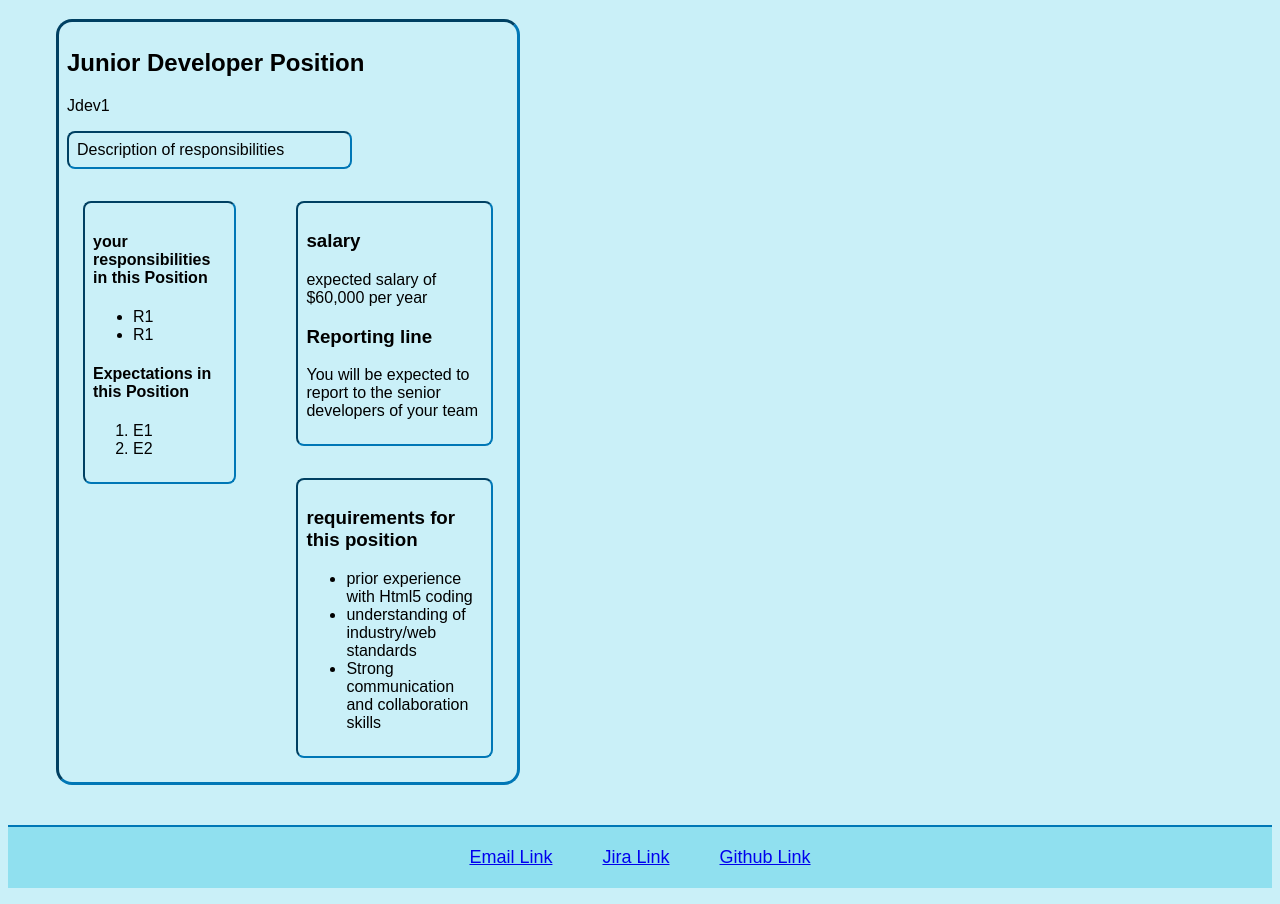
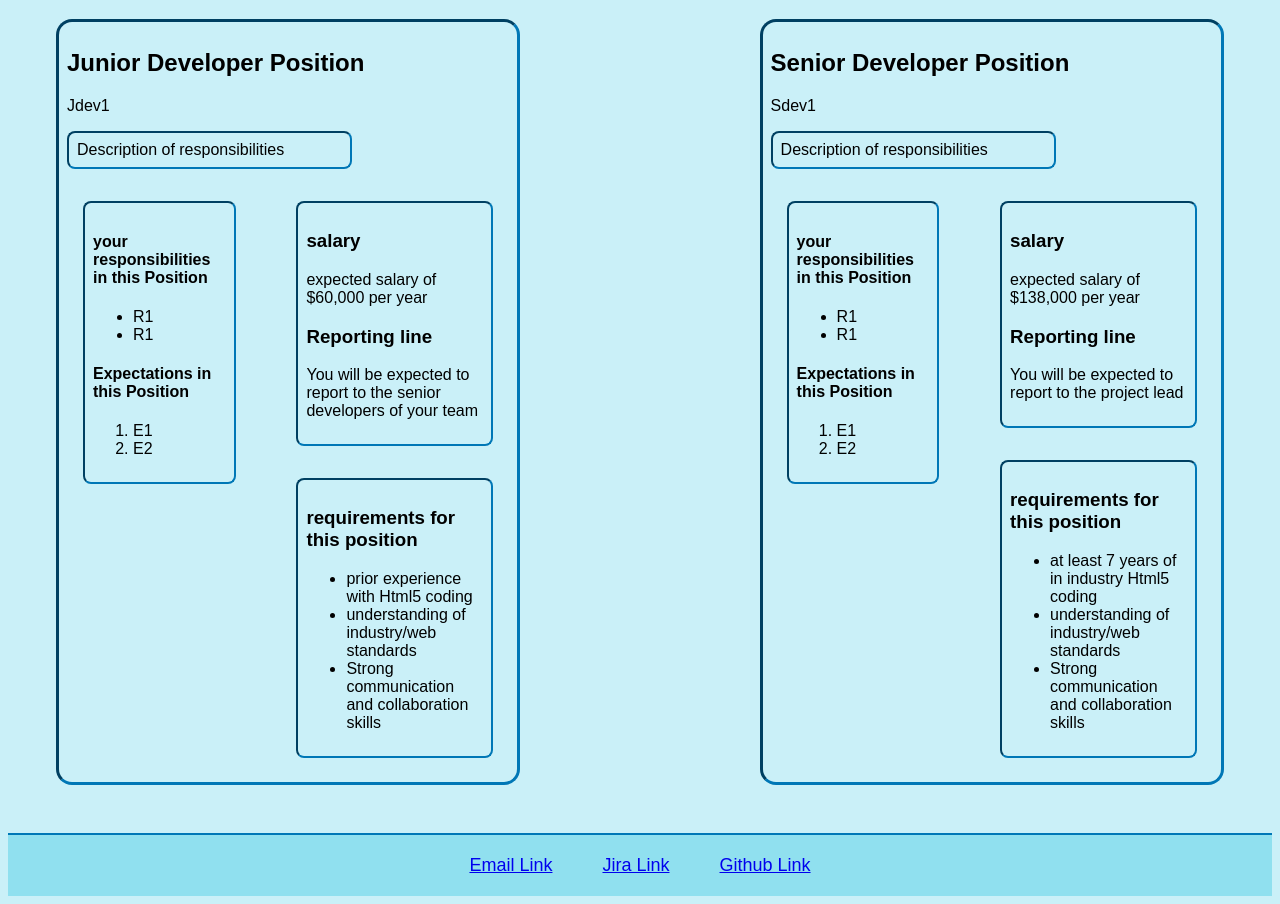
Before and after one commit to 106520313/EdTechProject, a plain HTML site: page pages/jobs.html in a window 1280 px wide. Shown: the part 337-1241 px from the top of the page. Drawn offline with Linux system fonts and the light colour scheme.

Commit message:
updated formatting to allow multiple elements to sit on the jobs page whilst maintaining style

```diff
--- a/pages/jobs.html
+++ b/pages/jobs.html
@@ -37,19 +37,19 @@ Description: ___
 
     <h1>BookSmart Digital</h1>
 
-    <section id="Jdev1_box">
+    <section id="Jdev_box">
         <h2>Junior Developer Position</h2>
         <aside>Jdev1</aside>
-        <p id="Jdev1_desc">Description of responsibilities</p>
+        <p id="dev_desc">Description of responsibilities</p>
 
-        <section id="Jdev1_sal">
+        <section id="dev_sal">
             <h3>salary</h3>
             <p>expected salary of $60,000 per year</p>
             <h3>Reporting line</h3>
             <p>You will be expected to report to the senior developers of your team</p>
         </section>
 
-        <section id="Jdev1_WF">
+        <section id="dev_WF">
             <h4>your responsibilities in this Position</h4>
             <ul>
                 <li>R1</li>
@@ -63,7 +63,7 @@ Description: ___
         </section>
 
 
-        <section id="Jdev1_req">
+        <section id="dev_req">
             <h3>requirements for this position</h3>
             <ul>
                 <li>prior experience with Html5 coding</li>
@@ -73,6 +73,43 @@ Description: ___
         </section>
     </section>
 
+    <section id="Sdev_box">
+        <h2>Senior Developer Position</h2>
+        <aside>Sdev1</aside>
+        <p id="dev_desc">Description of responsibilities</p>
+
+        <section id="dev_sal">
+            <h3>salary</h3>
+            <p>expected salary of $138,000 per year</p>
+            <h3>Reporting line</h3>
+            <p>You will be expected to report to the project lead</p>
+        </section>
+
+        <section id="dev_WF">
+            <h4>your responsibilities in this Position</h4>
+            <ul>
+                <li>R1</li>
+                <li>R1</li>
+            </ul>
+            <h4>Expectations in this Position</h4>
+            <ol>
+                <li>E1</li>
+                <li>E2</li>
+            </ol>
+        </section>
+
+
+        <section id="dev_req">
+            <h3>requirements for this position</h3>
+            <ul>
+                <li>at least 7 years of in industry Html5 coding</li>
+                <li>understanding of industry/web standards</li>
+                <li>Strong communication and collaboration skills</li>
+            </ul>
+        </section>
+    </section>
+
+
     <footer>
         <a href="mailto:info@edtech.com">Email Link</a>
         <a href="https://connortaylor623.atlassian.net/jira/software/projects/GGEP/summary" target="_blank">Jira Link</a>
--- a/styles/Edtech.css
+++ b/styles/Edtech.css
@@ -61,6 +61,7 @@ footer {
     margin-top: 40px;
     border-top: 2px solid #0077B6;
     background-color: #90E0EF;
+    clear: both;
 }
 
 footer a {
--- a/styles/jobs_layout.css
+++ b/styles/jobs_layout.css
@@ -1,15 +1,26 @@
-#Jdev1_box {
+#Jdev_box {
     background-color: #CAF0F8;
     padding: 0.5em;
     width: 35%;
-    /* float: left; */
+    float: left;
     border: 3px inset #0077B6;
     border-radius: 16px;
     margin-left: 3em;
+    margin-bottom: 3em;
+}
+#Sdev_box {
+    background-color: #CAF0F8;
+    padding: 0.5em;
+    width: 35%;
+    float: right;
+    border: 3px inset #0077B6;
+    border-radius: 16px;
+    margin-right: 3em;
+    margin-bottom: 3em;
 }
 
 
-#Jdev1_desc {
+#dev_desc {
     padding: 0.5em;
     width: 60%;
     float: left ;
@@ -18,7 +29,7 @@
     margin-bottom: 2em;
 }
 
-#Jdev1_WF {
+#dev_WF {
     padding: 0.5em;
     width: 30%;
     float: left ;
@@ -29,7 +40,7 @@
 
 }
 
-#Jdev1_sal {
+#dev_sal {
     padding: 0.5em;
     width: 40%;
     float: right ;
@@ -40,7 +51,7 @@
 
 }
 
-#Jdev1_req {
+#dev_req {
     padding: 0.5em;
     width: 40%;
     float: right ;
```
